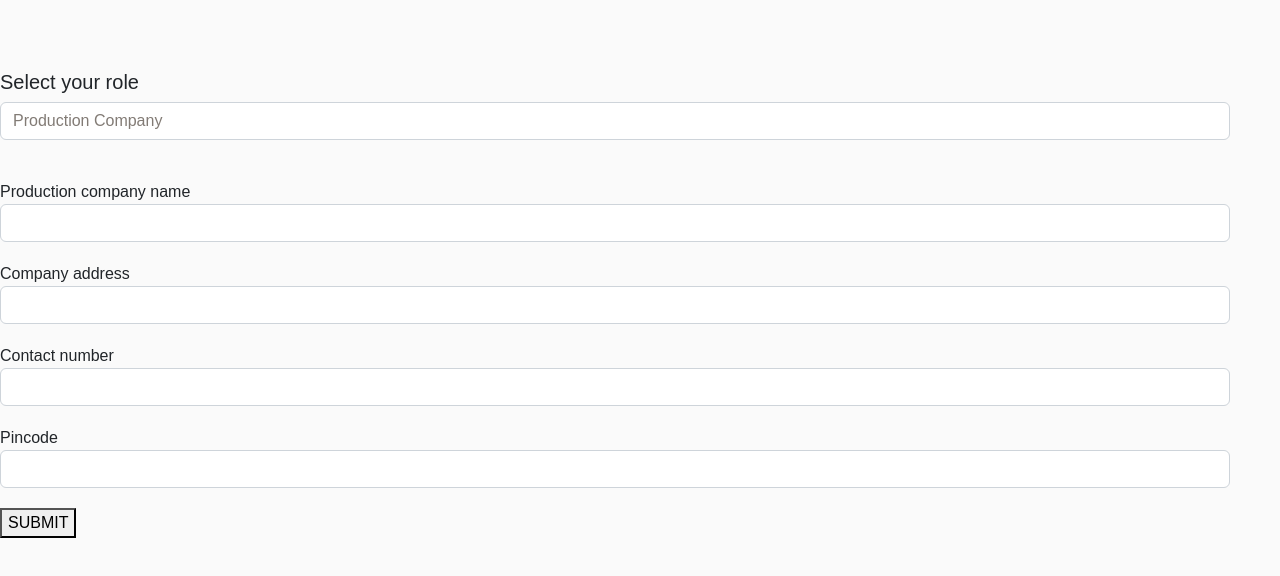
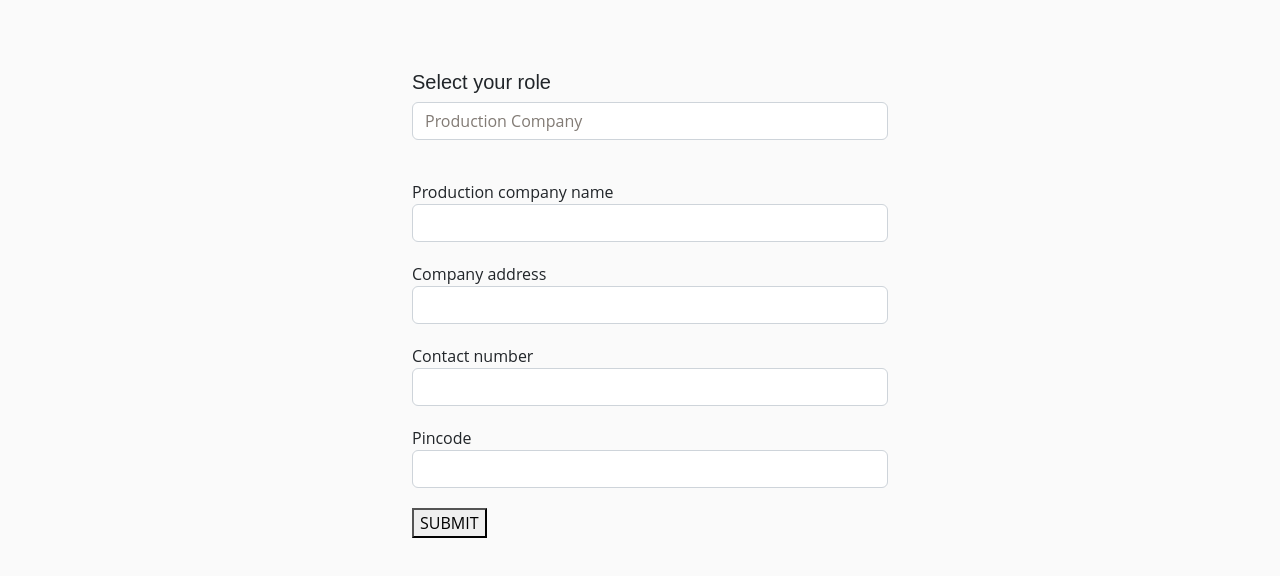
Before and after one commit to GautamJain133/TechAgri-Web, a React (Create React App) app: page /registration in a window 1280 px wide. Shown: the top 576 px of the page. Built offline with nearby package versions, Linux system fonts and the light colour scheme; no server answers.

Commit message:
registration:

```diff
--- a/src/components/Farmer.js
+++ b/src/components/Farmer.js
@@ -2,6 +2,7 @@ import Button from 'react-bootstrap/Button';
 import Card from 'react-bootstrap/Card';
 import Nav from 'react-bootstrap/Nav';
 import Navbarhome from './Navbar';
+import "../assets/css/style.css"
 import { FaTwitter, FaFacebookSquare, FaInstagram, FaLinkedinIn} from "react-icons/fa";
 
 function Farmer() {
@@ -22,8 +23,8 @@ function Farmer() {
 
             <div className="col-lg-6 d-flex justify-content-center">
                 <div className="card">
-                    <div className="card-body text-center ms-0">
-                        <div className="card-img pt-2 pb-3"> <img src={("../assets/img/image1.png")} alt=""/> </div>
+                    <div className="card-body text-center ms-0" style={{paddingTop:"30px", paddingBottom:"35px", paddingLeft:"80px", paddingRight:"80px"}}>
+                        <div className="card-img pt-2 pb-3"><img src={("../assets/img/image1.png")} alt=""/> </div>
                         <div className="name h5">Get weather alerts</div>
                         <div className="testimonial"> Get latest weather alerts for your location.</div>
                     </div>
@@ -43,7 +44,7 @@ function Farmer() {
 
             <div className="col-lg-6 d-flex justify-content-center">
                 <div className="card">
-                    <div className="card-body text-center">
+                    <div className="card-body text-center" style={{padding:"20px", paddingBottom:"40px"}}>
                         <div className="card-img pt-2 pb-3"> <img src={("../assets/img/image1.png")} alt=""/> </div>
                         <div className="name h5">Crop Suggestion</div>
                         <div className="testimonial"> Get crop suggestion based on the soil content of your land </div>
--- a/src/components/Registration.js
+++ b/src/components/Registration.js
@@ -46,7 +46,7 @@ const Reg = () => {
 
   return (
     <>
-      <div className="reg_container">
+      <div className="container reg_container" style={{width:"500px",marginLeft:"400px"}}>
         <div className="role">
           <h5>Select your role</h5>
           <div className="input-field select_role">
```
